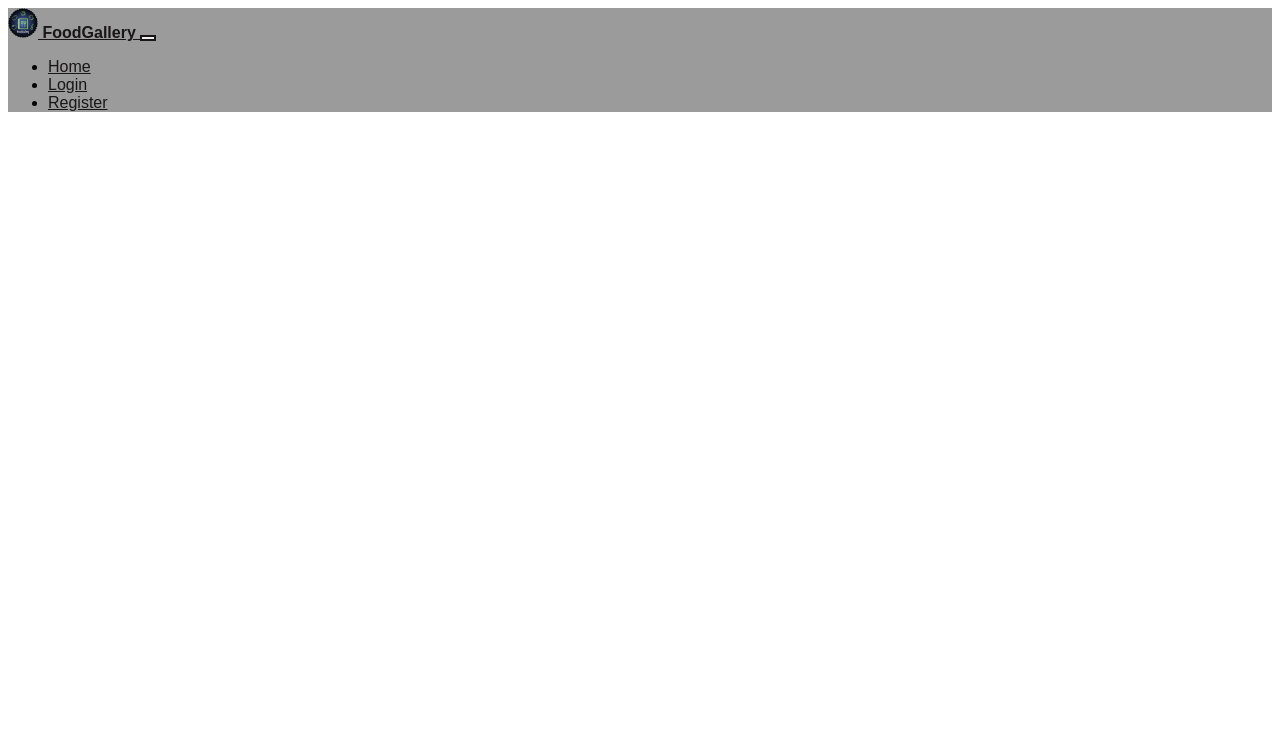
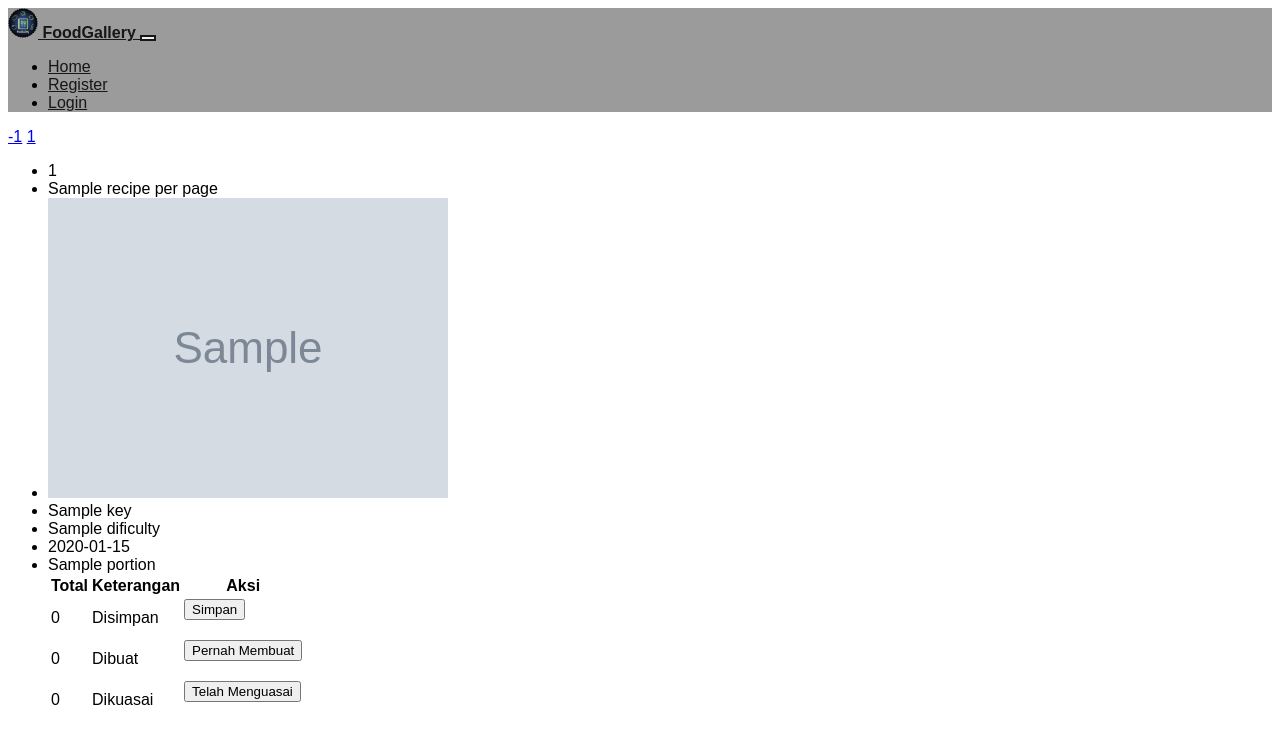
Before and after one commit to NaufalK25/ci3-foodgallery, a CodeIgniter app: the page made by application/views/recipe.php in a window 1280 px wide. Shown: the top 744 px of the page. Run offline with CodeIgniter, Linux system fonts and the light colour scheme; the template is opened without the code that fills it: most values are stand-ins (such as "Sample title", 1, 10 or a date in 2020); grey boxes marked "Sample" are stand-in pictures; data that the repository does not hold is empty.

Commit message:
Create recipe list page

```diff
--- a/application/config/routes.php
+++ b/application/config/routes.php
@@ -49,16 +49,17 @@ defined('BASEPATH') OR exit('No direct script access allowed');
 | Examples:	my-controller/index	-> my_controller/index
 |		my-controller/my-method	-> my_controller/my_method
 */
-$route['default_controller'] = 'recipe';
+$route['default_controller'] = 'recipe_controller';
 $route['404_override'] = 'error_controller/error_404';
 $route['translate_uri_dashes'] = FALSE;
 
-// recipe
-$route['recipe-list'] = 'recipe/get_recipe_list';
-$route['recipe/(:any)'] = 'recipe/get_recipe_detail';
+// recipe_controller
+$route['home'] = 'recipe_controller';
+$route['recipe-list/(:num)'] = 'recipe_controller/get_recipe_list';
+$route['recipe/(:any)'] = 'recipe_controller/get_recipe_detail';
 
-// auth
-$route['login'] = 'auth';
-$route['register'] = 'auth/register';
-$route['logout'] = 'auth/logout';
-$route['profile'] = 'auth/get_user_profile';
+// user_controller
+$route['login'] = 'user_controller';
+$route['register'] = 'user_controller/register';
+$route['logout'] = 'user_controller/logout';
+$route['profile'] = 'user_controller/get_user_profile';
--- a/application/views/errors/html/error_404.php
+++ b/application/views/errors/html/error_404.php
@@ -21,12 +21,12 @@
 			<?php if(!$this->session->username): ?>
 				<p>
 					Kembali ke
-					<a href="<?= base_url(); ?>" class="error-link">Home</a>
+					<a href="<?= base_url(); ?>home" class="error-link">Home</a>
 				</p>
 			<?php else: ?>
 				<p>
 					Kembali ke?
-					<a href="<?= base_url(); ?>" class="error-link">Home</a> |
+					<a href="<?= base_url(); ?>home" class="error-link">Home</a> |
 					<a href="<?= base_url(); ?>recipe-list" class="error-link">Daftar Resep</a>
 				</p>
 			<?php endif; ?>
--- a/application/views/recipe.php
+++ b/application/views/recipe.php
@@ -11,3 +11,68 @@
 <?php
     $this->load->view('templates/navbar');
 ?>
+
+<?php
+    $page = $this->uri->segment(2, 0);
+    $before = $page - 1;
+    $after = $page + 1;
+?>
+
+<?php if($page != 1): ?>
+    <a href="<?= base_url(); ?>recipe-list/<?= $before ?>"><?= $before ?></a>
+    <a href="<?= base_url(); ?>recipe-list/<?= $after ?>"><?= $after ?></a>
+<?php else: ?>
+    1 <a href="<?= base_url(); ?>recipe-list/<?= $after ?>"><?= $after ?></a>
+<?php endif; ?>
+
+<ul>
+    <?php $i = 1; ?>
+    <?php foreach($recipe_per_page as $recipe): ?>
+        <li><?= $i; ?></li>
+        <li><?= $recipe->title; ?></li>
+        <li><img src="<?= $recipe->thumb; ?>" alt="<?= $recipe->title; ?>"></li>
+        <li><?= $recipe->key; ?></li>
+        <li><i class="fas fa-arrow-up"></i> <?= $recipe->dificulty; ?></li>
+        <li><i class="fas fa-clock"></i> <?= $recipe->times; ?></li>
+        <li><i class="fas fa-utensils"></i> <?= $recipe->portion; ?></li>
+            <table class="table table-hover">
+                <thead>
+                    <tr class=text-center>
+                        <th scope="col">Total</th>
+                        <th scope="col">Keterangan</th>
+                        <th scope="col">Aksi</th>
+                    </tr>
+                </thead>
+                <tbody>
+                    <tr class="text-center">
+                        <td class="align-middle">0</td>
+                        <td class="align-middle">Disimpan</td>
+                        <td>
+                            <form action="" method="POST">
+                                <button type="submit" class="btn btn-outline-dark">Simpan</button>
+                            </form>
+                        </td>
+                    </tr>
+                    <tr class="text-center">
+                        <td class="align-middle">0</td>
+                        <td class="align-middle">Dibuat</td>
+                        <td>
+                            <form action="" method="POST">
+                                <button type="submit" class="btn btn-outline-dark">Pernah Membuat</button>
+                            </form>
+                        </td>
+                    </tr>
+                    <tr class="text-center">
+                        <td class="align-middle">0</td>
+                        <td class="align-middle">Dikuasai</td>
+                        <td>
+                            <form action="" method="POST">
+                                <button type="submit" class="btn btn-outline-dark">Telah Menguasai</button>
+                            </form>
+                        </td>
+                    </tr>
+                </tbody>
+            </table>
+    <?php $i++; ?>
+    <?php endforeach; ?>
+</ul>
--- a/application/views/templates/navbar.php
+++ b/application/views/templates/navbar.php
@@ -5,7 +5,7 @@
 <div class="navbar-luar">
     <nav class="navbar navbar-expand-lg navbar-light sticky-top">
         <div class="container-fluid">
-            <a class="navbar-brand navbar-merek" href="<?= base_url(); ?>">
+            <a class="navbar-brand navbar-merek" href="<?= base_url(); ?>home">
                 <img src="<?= base_url(); ?>assets/img/fg.png" alt="logo" width="30"> FoodGallery
             </a>
             <button class="navbar-toggler navbar-hamburger" type="button" data-bs-toggle="collapse" data-bs-target="#navbarNavAltMarkup" aria-controls="navbarNavAltMarkup" aria-expanded="false" aria-label="Toggle navigation">
@@ -14,15 +14,15 @@
             <div class="collapse navbar-collapse" id="navbarNavAltMarkup">
                 <ul class="navbar-nav ms-auto">
                     <li class="nav-item">
-                        <a class="nav-link navbar-menu <?= $url == base_url() . 'recipe'? 'navbar-menu-aktif':'' ?>" href="<?= base_url(); ?>recipe">Home</a>
+                        <a class="nav-link navbar-menu <?= $url == base_url() . 'home'? 'navbar-menu-aktif':'' ?>" href="<?= base_url(); ?>home">Home</a>
                     </li>
                     <?php if(!$this->session->username): ?>
                         <!-- Before Login -->
                         <li class="nav-item">
-                            <a class="nav-link navbar-menu <?= $url == base_url() . 'login'? 'navbar-menu-aktif':'' ?>" href="<?= base_url(); ?>login">Login</a>
+                            <a class="nav-link navbar-menu <?= $url == base_url() . 'register'? 'navbar-menu-aktif':'' ?>" href="<?= base_url(); ?>register">Register</a>
                         </li>
                         <li class="nav-item">
-                            <a class="nav-link navbar-menu <?= $url == base_url() . 'register'? 'navbar-menu-aktif':'' ?>" href="<?= base_url(); ?>register">Register</a>
+                            <a class="nav-link navbar-menu <?= $url == base_url() . 'login'? 'navbar-menu-aktif':'' ?>" href="<?= base_url(); ?>login">Login</a>
                         </li>
                     <?php else: ?>
                         <!-- After Login -->
```
Also changed, not shown: application/controllers/Recipe_Controller.php (renamed from application/controllers/Recipe.php, +14 -5 lines), application/controllers/User_Controller.php (renamed from application/controllers/Auth.php, +21 -9 lines), application/models/Api.php (+9 -0 lines), application/models/Recipe.php (added, +7 -0 lines), application/views/home.php (+35 -10 lines), application/views/profile.php (+6 -3 lines), assets/css/home.css (+9 -1 lines).
